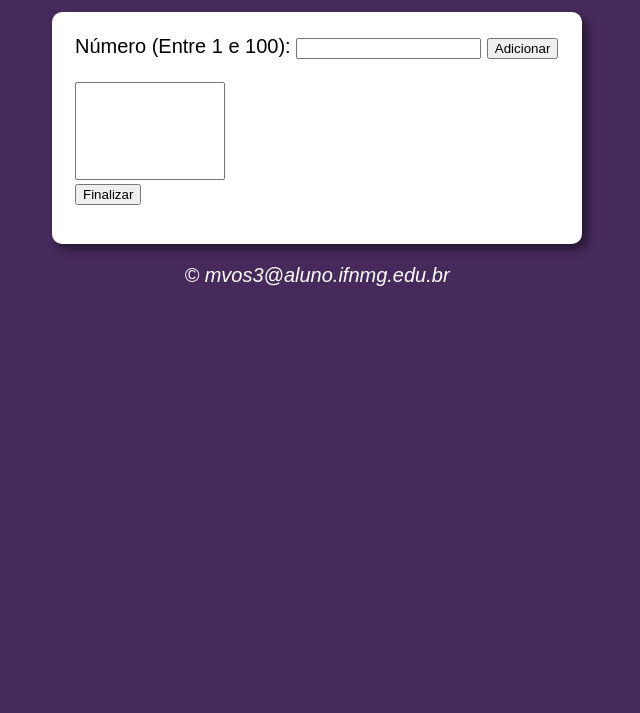
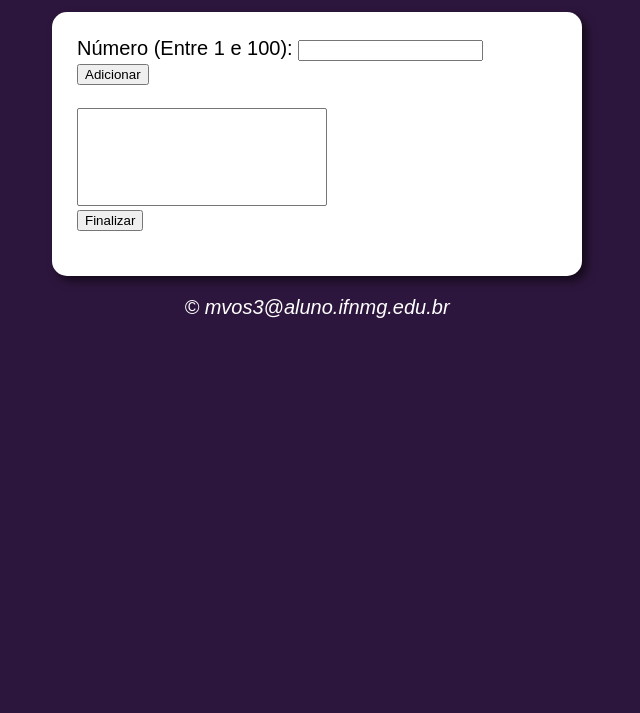
Before and after one commit to vitoriamso/10-js-avancando, a plain HTML site: page numeros.html in a window 1280 px wide. Shown: the part 87-800 px from the top of the page, without its empty margins (323-963 px from the left). Drawn offline with Linux system fonts and the light colour scheme.

Commit message:
modificando o estilo css

```diff
--- a/estilo.css
+++ b/estilo.css
@@ -1,6 +1,6 @@
 body{
     font: normal 15pt Arial;
-    background-color: rgb(71, 42, 92);
+    background-color: rgb(45, 22, 61);
 }
 
 header{
@@ -8,18 +8,18 @@ header{
     text-align: center;
 }
 select#flista{
-    width: 150px;
+    width: 250px;
 }
 section{
     background-color: white;
-    border-radius: 10px;
+    border-radius: 15px;
     padding: 15px;
     width: 500px;
     margin:auto;
-    box-shadow: 5px 5px 10px rgba(0, 0, 0, 0.475);
+    box-shadow: 5px 5px 10px rgba(0, 0, 0, 0.574);
 }
 div{
-    padding: 8px;
+    padding: 10px;
 }
 footer{
     color: white;
```
Also changed, not shown: script.js (+11 -11 lines).
